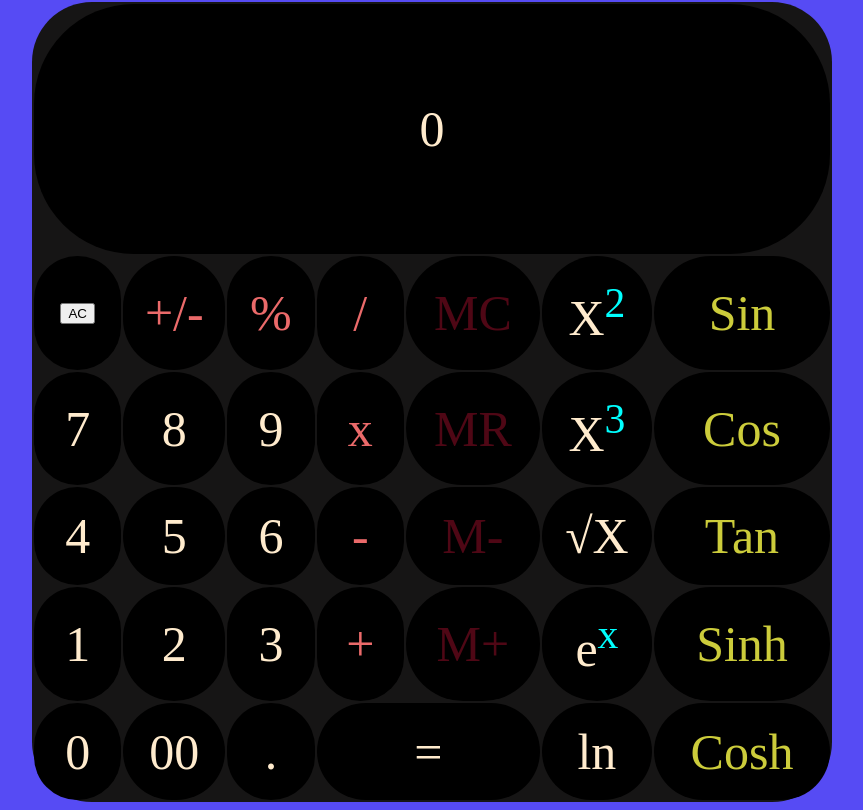
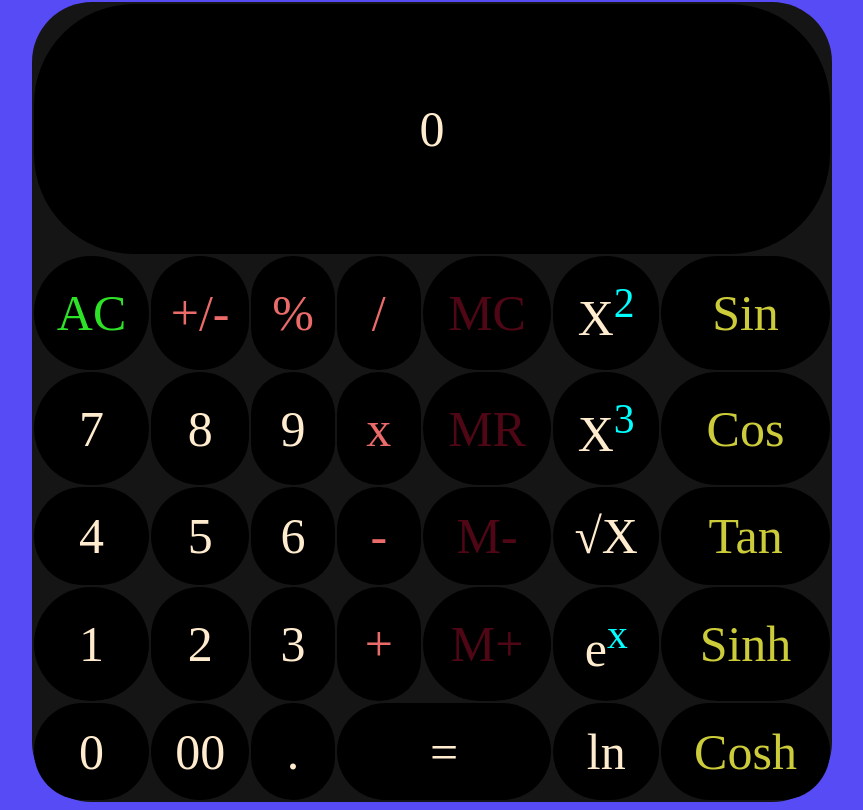
Before and after one commit to Sohail5158/Assignments, a plain HTML site: page jan3/index2.html in a window 1280 px wide. Shown: the part 64-874 px from the top of the page, without its empty margins (208-1071 px from the left). Drawn offline with Linux system fonts and the light colour scheme.

Commit message:
Update index2.html

```diff
--- a/jan3/index2.html
+++ b/jan3/index2.html
@@ -8,7 +8,7 @@
         </tr>
         <tr>
             <td class="on">
-                <button>AC</button>
+                AC
             </td>
             <td class="arth">
                 +/-
```
